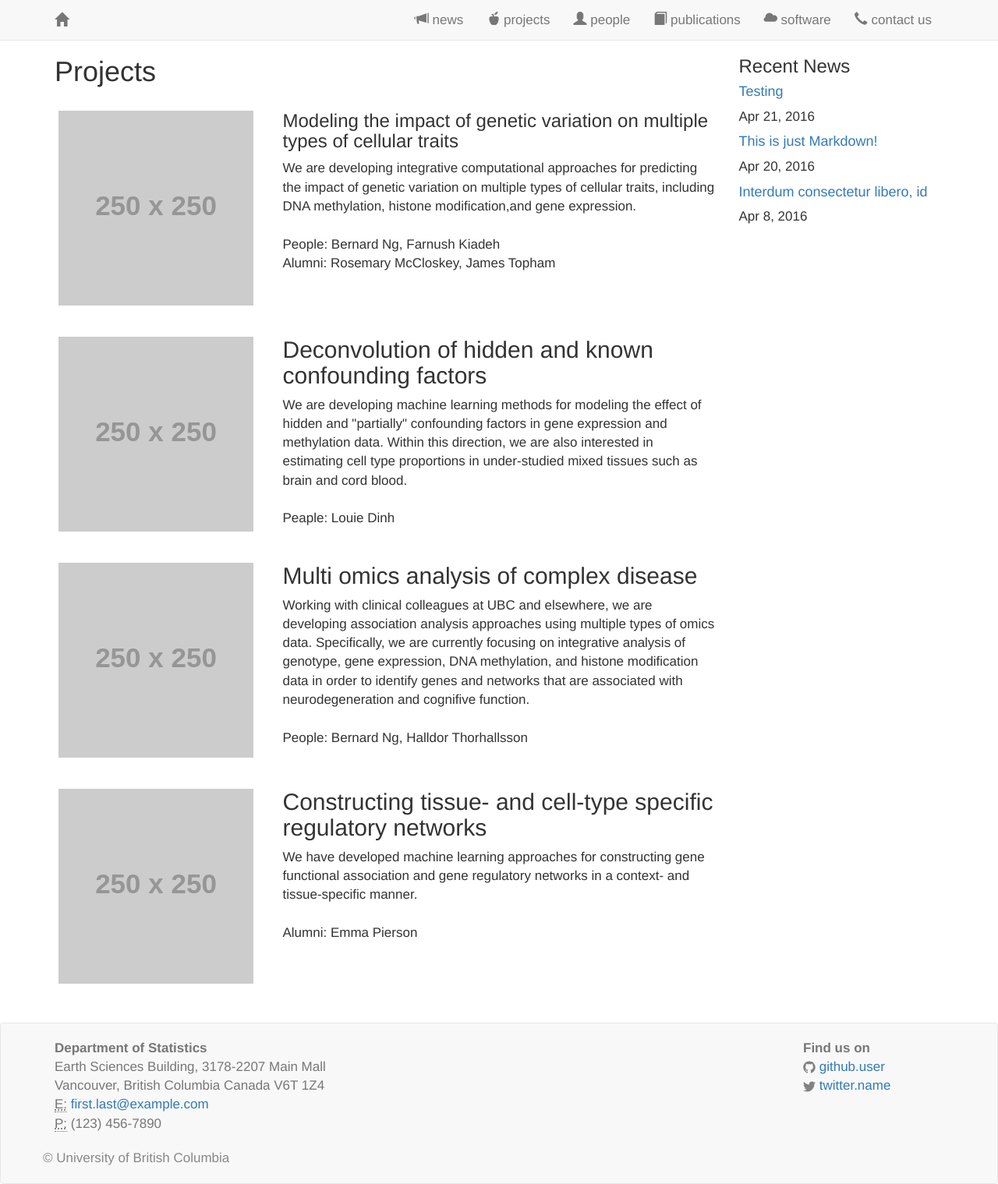
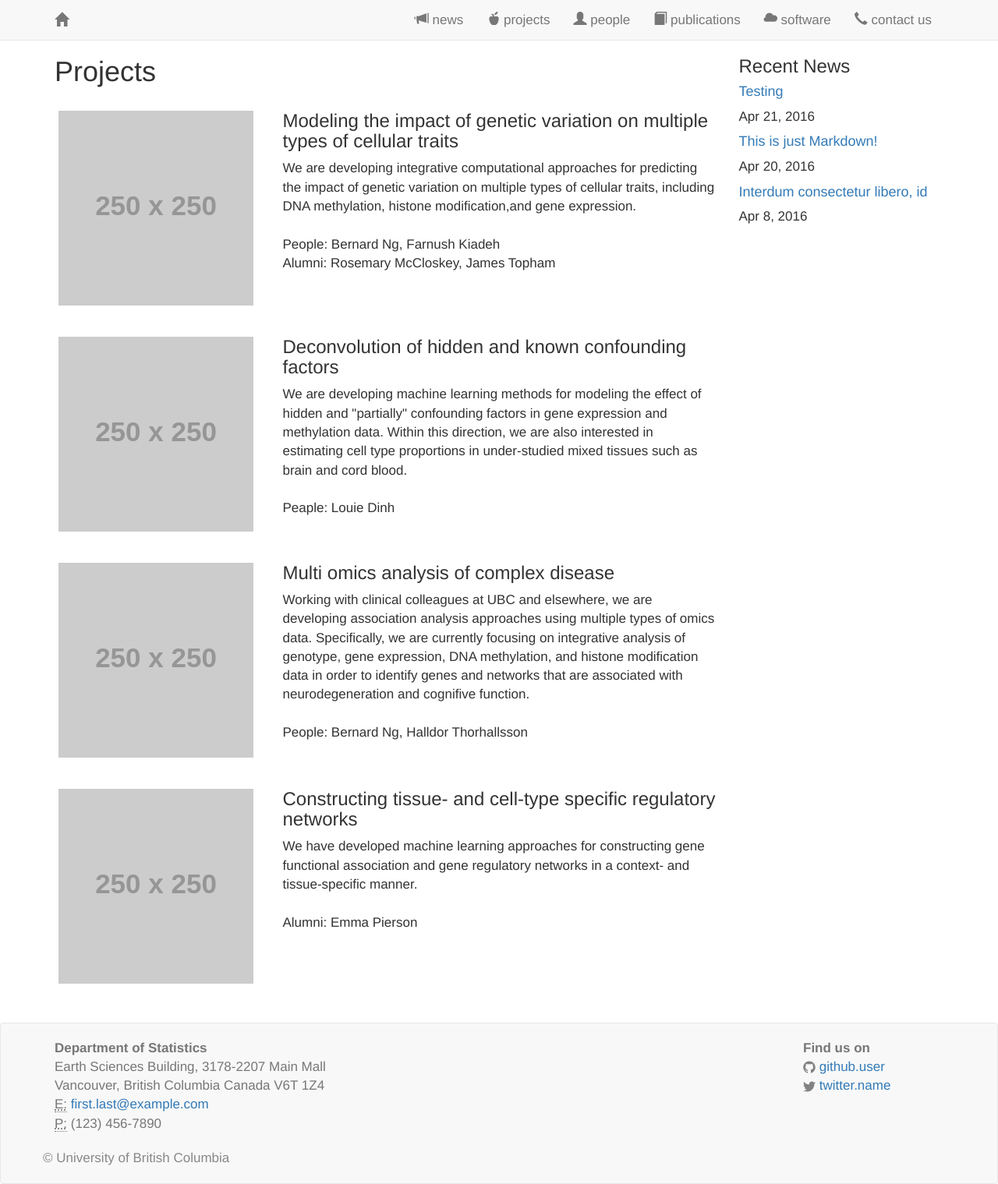
Before and after one commit to saramostafavi/saramostafavi.github.io, a Jekyll site: the page built from projects.html, in a window 1280 px wide. Shown: the whole page at 78% size. Built offline with Jekyll 4.4.1, drawn with Linux system fonts in a browser that asks for light colours; nearby versions of some CDN libraries; a style sheet for code colours, icons or effects is not loaded.

Commit message:
Update projects.html

```diff
--- a/projects.html
+++ b/projects.html
@@ -26,7 +26,7 @@ layout: page
         <img class="img-responsive" alt="Project 2 illustration" src="http://placehold.it/250x250"/>
     </div>
     <div class="col-md-8">
-        <h2 class="heading">Deconvolution of hidden and known confounding factors</h2>
+        <h3 class="heading">Deconvolution of hidden and known confounding factors</h3>
         <div class="content">
             We are developing machine learning methods for modeling the effect of hidden and "partially" confounding factors in gene expression and methylation data.
             Within this direction, we are also interested in estimating cell type proportions in under-studied mixed tissues such as brain and cord blood.
@@ -41,7 +41,7 @@ layout: page
         <img class="img-responsive" alt="Project 3 illustration" src="http://placehold.it/250x250"/>
     </div>
     <div class="col-md-8">
-        <h2 class="heading">Multi omics analysis of complex disease</h2>
+        <h3 class="heading">Multi omics analysis of complex disease</h3>
         <div class="content">
             Working with clinical colleagues at UBC and elsewhere, we are developing association analysis approaches using multiple types of omics data.
             Specifically, we are currently focusing on integrative analysis of genotype, gene expression, DNA methylation, and histone modification
@@ -56,7 +56,7 @@ layout: page
         <img class="img-responsive" alt="Project 4 illustration" src="http://placehold.it/250x250"/>
     </div>
     <div class="col-md-8">
-        <h2 class="heading">Constructing tissue- and cell-type specific regulatory networks</h2>
+        <h3 class="heading">Constructing tissue- and cell-type specific regulatory networks</h3>
         <div class="content">
             We have developed machine learning approaches for constructing gene functional association and gene regulatory networks in a context- and tissue-specific manner.
             <br><br>
```
